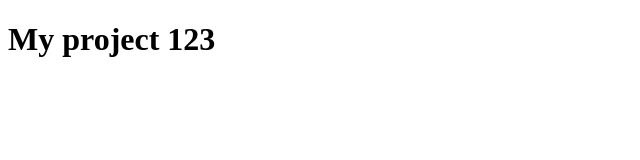
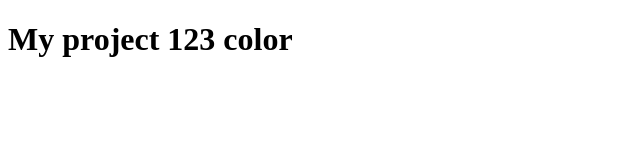
Before and after one commit to OlgaOchichenko/my-project, a plain HTML site: page index.html in a window 1280 px wide. Shown: the whole page, without its empty margins (0-640 px from the left). Drawn offline with Linux system fonts and the light colour scheme.

Commit message:
document chengd

```diff
--- a/index.html
+++ b/index.html
@@ -7,6 +7,6 @@
   <title>My project</title>
 </head>
 <body>
-  <h1>My project 123</h1>
+  <h1>My project 123 color</h1>
 </body>
 </html>
```
